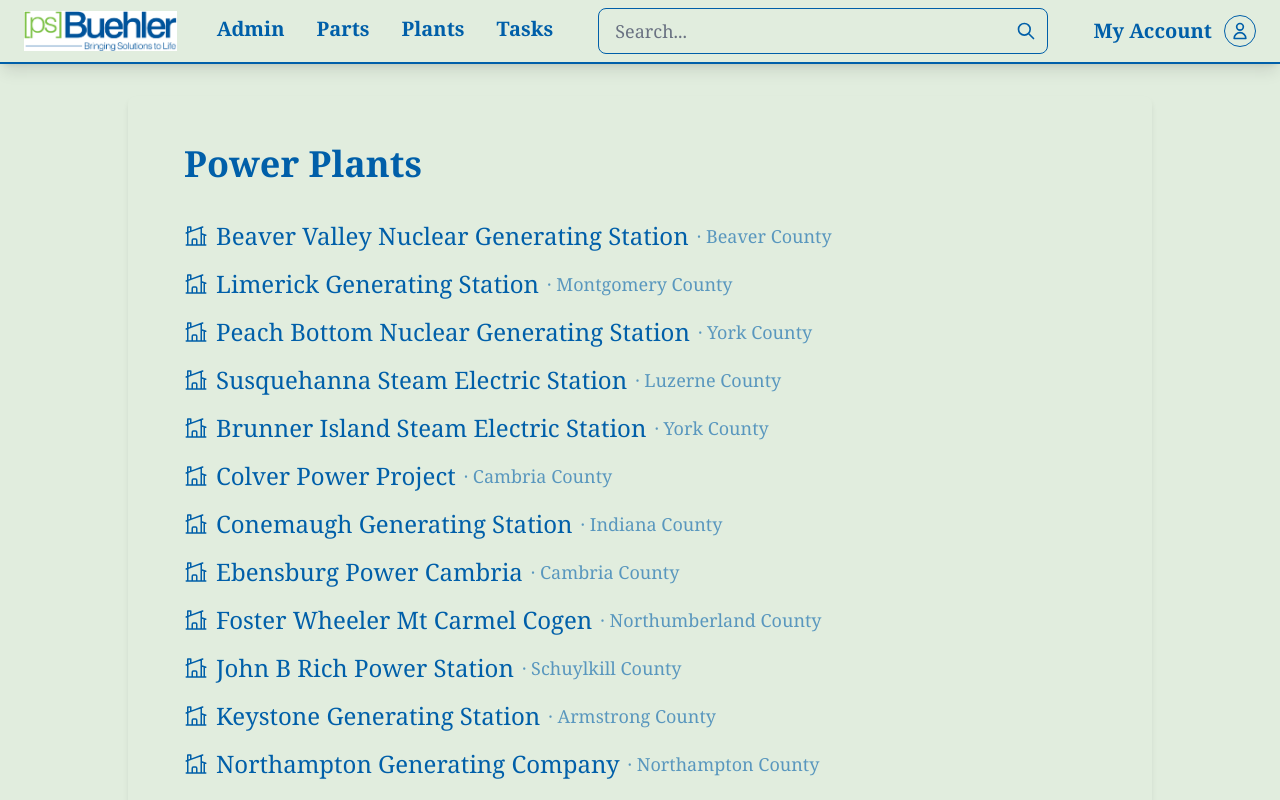
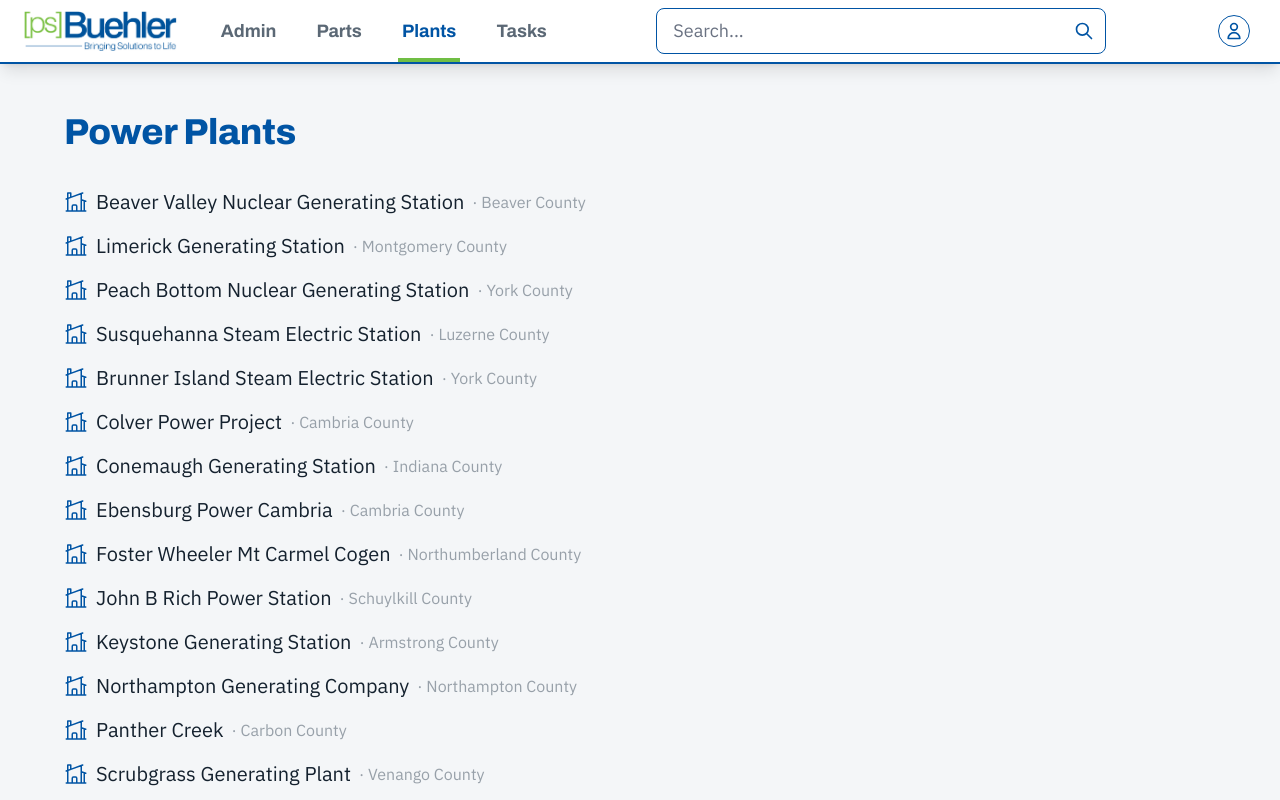
Before and after one commit to gcc-capstone/asset-manager, a React (Vite) app in the folder ui-prototype/: page / in a window 1280 px wide. Shown: the top 800 px of the page. Built offline with nearby package versions, Linux system fonts and the light colour scheme.

Commit message:
Restyle app shell: full-width layout, new palette/fonts, header page indicator

```diff
--- a/ui-prototype/index.html
+++ b/ui-prototype/index.html
@@ -1,6 +1,9 @@
 <!doctype html>
 <html lang="en">
   <head>
+    <link rel="preconnect" href="https://fonts.googleapis.com" />
+    <link rel="preconnect" href="https://fonts.gstatic.com" crossorigin />
+    <link rel="stylesheet" href="https://fonts.googleapis.com/css2?family=Archivo:wght@500;600;700;800&family=IBM+Plex+Sans:wght@400;500;600&display=swap" />
     <meta charset="UTF-8" />
     <link rel="icon" type="image/svg+xml" href="/favicon.svg" />
     <meta name="viewport" content="width=device-width, initial-scale=1.0" />
--- a/ui-prototype/src/Home.tsx
+++ b/ui-prototype/src/Home.tsx
@@ -11,7 +11,7 @@
 function Home(): React.JSX.Element {
 
   /* State that holds the active view */
-  const [OpenView, setOpenView] = useState(() => SettingsView);
+  const [OpenView, setOpenView] = useState(() => CalendarView);
 
   /* State that holds the selected header tab */
   const [activeTab, setActiveTab] = useState("Plants");
@@ -36,6 +36,12 @@
           <PlantsView onSelect={setSelectedPlant} />
         </div>)
 
+      /* Settings: opened from the account button in the header */
+      : activeTab === "Settings"
+      ? <div className="min-w-0 flex-1 px-6 py-4">
+        <SettingsView />
+      </div>
+
       /* Other tabs: the original sidebar and views */
       : <>
         {/* Left side: Panel allowing different views to be opened. */}
@@ -45,7 +51,6 @@
             ([
               [PlantsView, App.Icon.PowerPlants, () => <>Plants</>],
               [CalendarView, App.Icon.Calendar, () => <>Calendar</>],
-              [SettingsView, App.Icon.Settings, () => <>Settings</>],
               [CompaniesView, App.Icon.Company, () => <>Companies</>],
               [ContractorReportView, App.Icon.Calendar, () => <>Service Report</>],
             ] as [() => React.JSX.Element, () => React.JSX.Element, () => React.JSX.Element][])
--- a/ui-prototype/src/components/MainArea.tsx
+++ b/ui-prototype/src/components/MainArea.tsx
@@ -11,21 +11,27 @@
     onTabSelect?: (tab: string) => void
 }>
 
-export function MainArea({ children, activeTab, onTabSelect }: MainAreaProps): React.JSX.Element {    return <>
+export function MainArea({ children, activeTab, onTabSelect }: MainAreaProps): React.JSX.Element {
+
+    /* The account button opens the Settings page */
+    const settingsOpen = activeTab === "Settings";
+
+    return <>
         <header className="app-shell-header relative bg-main-background shadow-lg h-16 flex items-center justify-between px-6 border-b-2 border-brand-blue">
 
-            <div className="flex items-center gap-10">
-                <picture>
+            <div className="flex items-center gap-10 self-stretch">
+                <picture className="flex items-center">
                     <source srcSet={darkLogo} media="(prefers-color-scheme: dark)" />
                     <img src={logo} alt="Company Logo" className="h-10 w-auto object-contain" />
                 </picture>
 
-                {/* Header navigation links, to the right of the logo */}
-                <nav className="app-shell-navigation flex items-center gap-8">
+                {/* Header navigation links, to the right of the logo. The current page gets a green underline. */}
+                <nav className="app-shell-navigation flex items-stretch gap-8 self-stretch">
                     {["Admin", "Parts", "Plants", "Tasks"].map((label) =>
                         <button
                             key={label}
-                            className={`app-header-link ${activeTab === label ? "border-brand-green" : ""}`}
+                            className="app-header-link"
+                            aria-current={activeTab === label ? "page" : undefined}
                             onClick={() => onTabSelect?.(label)}>
                             {label}
                         </button>
@@ -41,12 +47,15 @@
                 </TextField>
             </div>
 
-            <div className="group flex items-center gap-3 cursor-pointer z-10">
-                <span className="font-medium text-xl text-brand-blue group-hover:text-brand-green group-hover:font-bold transition-colors">
-                    <b>My Account</b>
-                </span>
+            {/* Account button: icon only, opens Settings */}
+            <button
+                className={`app-account-button group ${settingsOpen ? "app-account-button-active" : ""}`}
+                aria-label="Account settings"
+                aria-current={settingsOpen ? "page" : undefined}
+                title="Account settings"
+                onClick={() => onTabSelect?.("Settings")}>
                 <User />
-            </div>
+            </button>
         </header >
         <main className="main-container flex">
             {children}
--- a/ui-prototype/src/index.css
+++ b/ui-prototype/src/index.css
@@ -8,10 +8,14 @@
 
 /* Defines tailwind CSS themes */
 @theme {
+  /* Fonts: bold grotesque for headings (close to the logo), clean sans for body text */
+  --font-sans: "IBM Plex Sans", system-ui, -apple-system, "Segoe UI", sans-serif;
+  --font-display: "Archivo", system-ui, -apple-system, "Segoe UI", sans-serif;
+
   /* Logo Colors */
 
-  /* Primary blue brand color */
-  --color-brand-blue: light-dark(#005fa9, #76c3ff);
+  /* Primary blue brand color (logo blue in light mode, a brighter but still saturated blue in dark mode) */
+  --color-brand-blue: light-dark(#0054a4, #4a9eea);
 
   /* Primary green brand color */
   --color-brand-green: light-dark(#70be44, #70be44);
@@ -20,13 +24,23 @@
   --color-brand-light-green: light-dark(#e1edde, #1b281c);
 
   /* Light blue brand color */
-  --color-brand-light-blue: light-dark(#dee6ed, #1f2a34);
+  --color-brand-light-blue: light-dark(#dee6ed, #1a2633);
 
-  /* The primary background color */
-  --color-main-background: light-dark(#e1edde, #0c0c0c);
+  /* The primary background color (header) */
+  --color-main-background: light-dark(#ffffff, #0c0c0c);
 
-  /* The secondary background color (used for text fields, buttons, etc) */
-  --color-main-background-2: light-dark(#e1edde, #121212);
+  /* The page background behind the content (a lighter black than the header in dark mode) */
+  --color-page-background: light-dark(#f4f6f8, #1a1d21);
+
+  /* The secondary background color (used for text fields, buttons, cards, etc) */
+  --color-main-background-2: light-dark(#ffffff, #23272c);
+
+  /* Neutral text colors, so not everything has to be blue */
+  --color-text: light-dark(#14212e, #e6ebf0);
+  --color-text-muted: light-dark(#5b6875, #9aa6b2);
+
+  /* Subtle divider / border color */
+  --color-line: light-dark(#dde3ea, #333a42);
 
   /* UI System Colors */
   --color-ui-dark: #0f172a;
@@ -38,33 +52,27 @@
 body {
   margin: 0;
   padding: 0;
-  background-color: var(--color-brand-light-green);
-  font-family: "Georgia", serif;
+  background-color: var(--color-page-background);
+  color: var(--color-text);
+  font-family: var(--font-sans);
   font-weight: 400;
 }
 
 /* Header styles */
 h1,h2,h3,.logo-text {
-  font-family: "Georgia", serif;
+  font-family: var(--font-display);
   font-weight: 700;
-  letter-spacing: -0.02em;
+  letter-spacing: -0.01em;
 }
 
-/* Main content area style */
+/* Main content area style: fills the whole screen under the header */
 .main-container {
-  /* Takes up 80% of the screen on small/medium displays */
-  width: 80%;
-
-  /* Stops growing past 1440p monitor */
-  max-width: 1400px;
-
-  /* Centers the container horizontally and adds top/bottom spacing */
-  margin: 2rem auto;
-
-  background-color: var(--color-main-background);
-  padding: 2rem;
-  border-radius: 8px;
-  box-shadow: 0 4px 6px -1px rgba(0, 0, 0, 0.1);
+  width: 100%;
+  min-height: calc(100vh - 4rem);
+  box-sizing: border-box;
+  margin: 0;
+  padding: 2rem 2.5rem;
+  background-color: var(--color-page-background);
 }
 
 @media (max-width: 767px) {
@@ -93,21 +101,18 @@
     display: none;
   }
 
-  .app-shell-header > div:last-child {
+  .app-account-button {
     position: absolute;
-    top: 0.85rem;
+    top: 0.6rem;
     right: 1rem;
   }
 
-  .app-shell-header > div:last-child span {
-    font-size: 0.9rem;
+  .app-header-link {
+    height: 2.75rem;
   }
 
   .main-container {
-    width: 100%;
-    margin: 0;
     padding: 1rem;
-    border-radius: 0;
     flex-direction: column;
     gap: 1rem;
   }
@@ -129,29 +134,48 @@
 
   /* style for tab buttons */
   .app-tab-button {
-    @apply pl-5 text-2xl text-brand-blue hover:text-brand-green transition-colors
+    font-family: var(--font-display);
+    font-weight: 600;
+    @apply pl-4 text-xl text-text hover:text-brand-green transition-colors
   };
 
   /* style for title text */
   .app-title {
-    font-weight: 700;
-    /*letter-spacing: -0.02em;*/
+    font-family: var(--font-display);
+    font-weight: 800;
+    letter-spacing: -0.01em;
     @apply text-4xl text-brand-blue pb-5
   };
 
   /* style for subtitle text */
   .app-subtitle {
-    font-weight: 300;
-    @apply text-2xl text-brand-blue
+    font-weight: 400;
+    @apply text-xl text-text
   };
 
   /* style for generic label text */
   .app-label-text {
-    @apply text-lg text-brand-blue
+    @apply text-base text-text-muted
   };
 
-  /* style for header nav links */
+  /* style for header nav links: full header height so the underline sits on the header's bottom edge */
   .app-header-link {
-    @apply font-bold text-xl text-brand-blue hover:text-brand-green transition-colors border-b-4 border-transparent
+    font-family: var(--font-display);
+    @apply flex items-center px-1 pt-1 font-bold text-lg text-text-muted hover:text-text transition-colors border-b-4 border-transparent cursor-pointer
+  };
+
+  /* the page you're on: blue text + green underline */
+  .app-header-link[aria-current="page"] {
+    @apply text-brand-blue border-brand-green
+  };
+
+  /* account button in the header (icon only) */
+  .app-account-button {
+    @apply z-10 flex items-center justify-center w-11 h-11 rounded-full cursor-pointer transition-colors hover:bg-main-background-2
+  };
+
+  /* account button while Settings is open: green ring, like the tab underline */
+  .app-account-button-active {
+    @apply ring-2 ring-brand-green ring-offset-2 ring-offset-main-background
   };
 }
```
